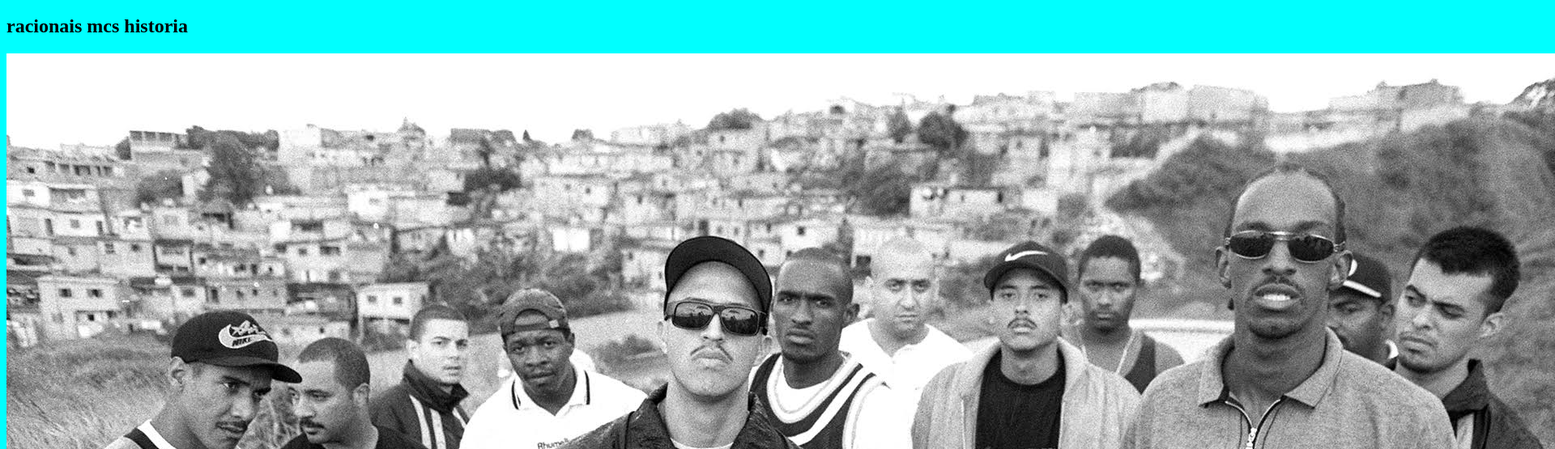
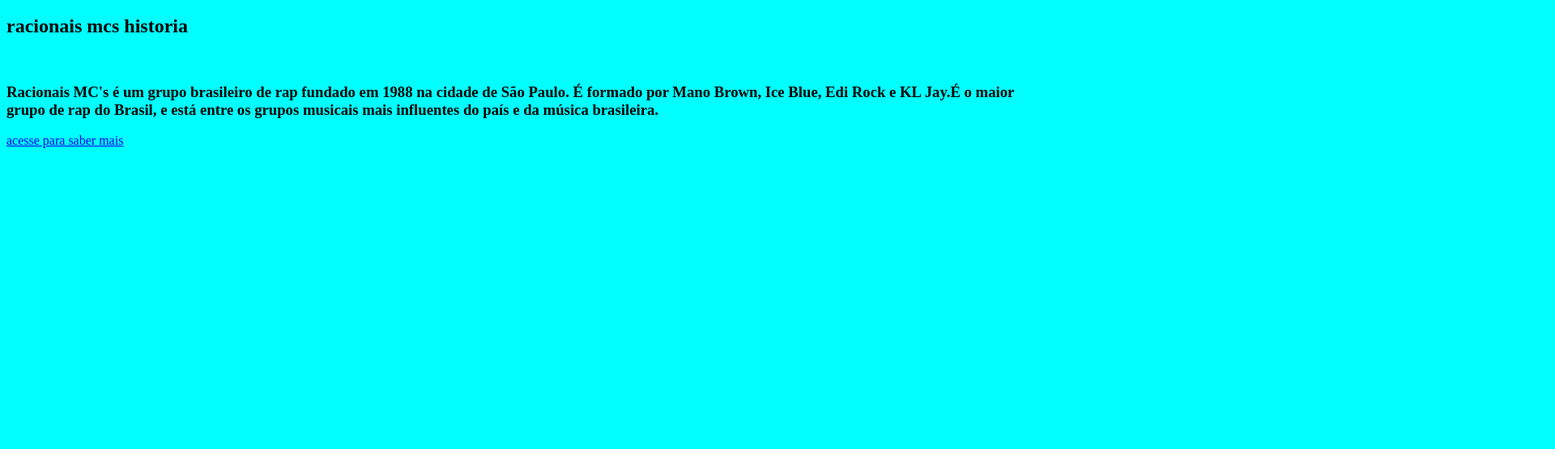
Before and after one commit to lessmin3r/prova-de-programa-o, a plain HTML site: page index.html in a window 1280 px wide. Shown: the part 61-616 px from the top of the page at 81% size, 1920 px wide, since content can reach past the window. Drawn offline with Linux system fonts and the light colour scheme; files whose address does not match are found by name.

Commit message:
Update index.html
ffhzd

```diff
--- a/index.html
+++ b/index.html
@@ -9,6 +9,11 @@
 <body>
     <h1>Racionais MCs</h1>
     <h2>racionais mcs historia</h2>
-    <img src="/home/escola/Área de Trabalho/EDUARDO SILVA/racionais20klaus20alta_binary_2647.jpg" alt="">
+    <img class="imagem"src=imagemracionais.jmg alt="">
+
+    <h3>Racionais MC's é um grupo brasileiro de rap fundado em 1988 na cidade de São Paulo. É formado por Mano Brown, Ice Blue, Edi Rock e KL Jay.É o maior grupo de rap do Brasil, e está entre os grupos musicais mais influentes do país e da música brasileira.</h3>
+
+    <a href="https://www.google.com/search?sca_esv=a2b652855d7b65ae&q=racionais+mc%27s&udm=2&source=univ&sa=X&ved=2ahUKEwjG3YiP6ZiIAxWcqpUCHR00BCcQnN8JegQIFxAD&biw=1366&bih=648&dpr=1">acesse para saber mais</a>
+
 </body>
 </html>
```
